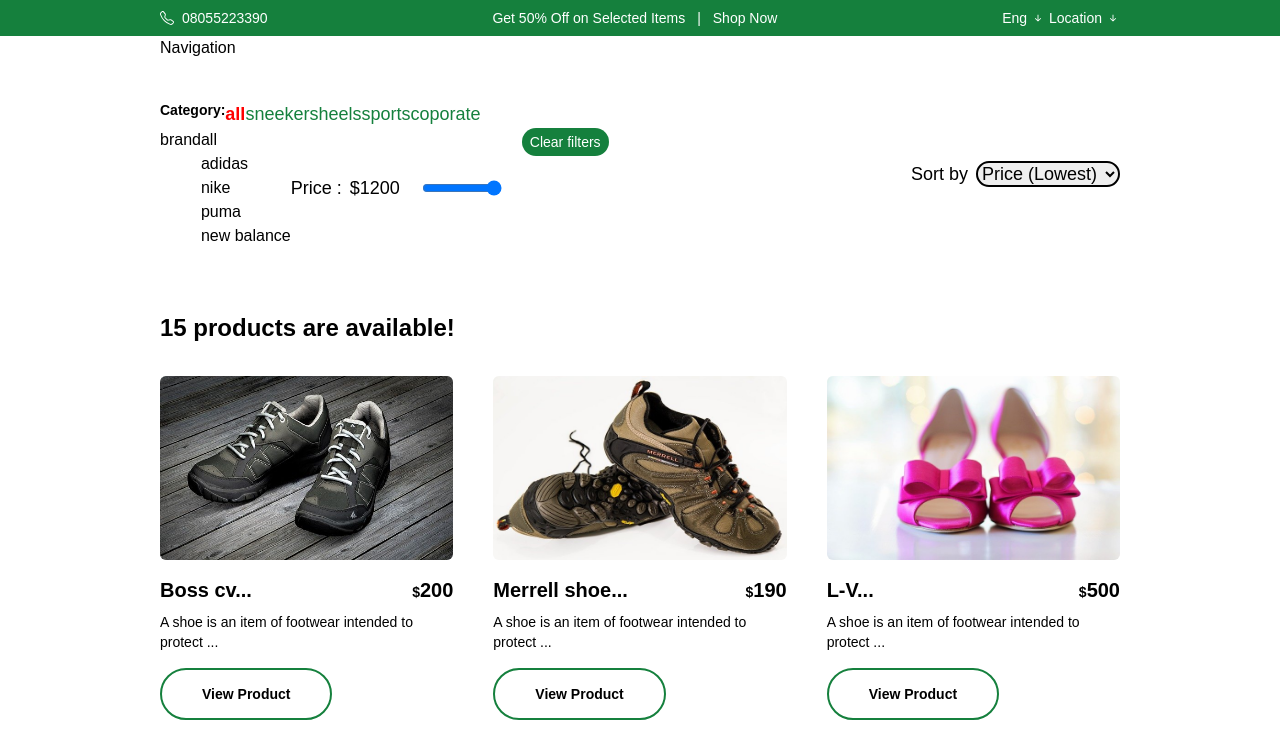
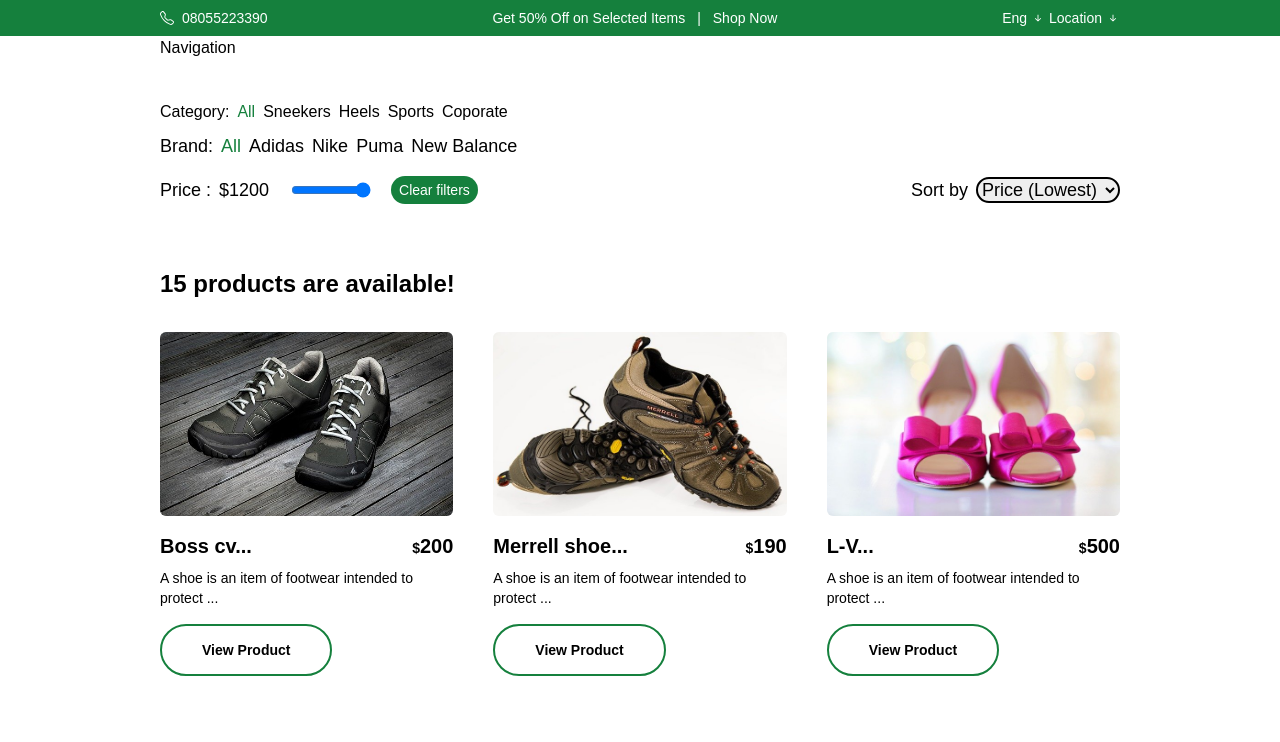
Before and after one commit to Osezei/productsDisplayPracice, a React (Create React App) app: page /products in a window 1280 px wide. Shown: the top 742 px of the page. Built offline with nearby package versions, Linux system fonts and the light colour scheme.

Commit message:
implementing login

```diff
--- a/src/App.js
+++ b/src/App.js
@@ -8,6 +8,7 @@ import SingleProductPage from "./pages/SingleProductPage";
 import Error from "./pages/Error";
 import Cart from "./pages/Cart";
 import Checkout from "./pages/Checkout";
+import PrivateRoute from "./pages/PrivateRoute";
 
 function App() {
   return (
@@ -21,7 +22,15 @@ function App() {
 
         <Route exact path="/products/:id" element={<SingleProductPage />} />
 
-        <Route exact path="/checkout" element={<Checkout />} />
+        <Route
+          exact
+          path="/checkout"
+          element={
+            <PrivateRoute>
+              <Checkout />
+            </PrivateRoute>
+          }
+        />
 
         <Route exact path="*" element={<Error />} />
       </Routes>
--- a/src/components/ProductList.js
+++ b/src/components/ProductList.js
@@ -34,26 +34,19 @@ const ProductList = function () {
   }
   return (
     <Main className="container py-10 page">
-      {/* <div className="text-3xl textbold mt-4 mb-4 text-center text-green-700 font-bold">
-        <h2 className="">Products</h2>
-      </div> */}
-      {/* listing */}
-      <div className="w-full md:flex justify-between">
-        {/* section */}
-        <section>
-          <div className="flex">
-            <div className="text-sm font-semibold">
+      <div className="hidden md:flex items-center capitalize">
+        <div className="text-base font-medium pr-1">
           <h3>Category:</h3>
         </div>
-            <ul className="flex">
+        <ul className="flex text-base font-medium cursor-pointer">
           {["all", ...new Set(category)].map((item, index) => {
             return (
               <li
                 key={index}
                 className={`${
                   activeFilter === item.toLowerCase()
-                        ? "text-[red] text-lg font-bold"
-                        : "text-green-700 text-lg"
+                    ? "text-green-700 px-1"
+                    : "px-1"
                 }`}
                 onClick={() => {
                   categoryHandle(item);
@@ -65,13 +58,18 @@ const ProductList = function () {
           })}
         </ul>
       </div>
-          <div className="flex justify-between">
-            <h3>brand</h3>
-            <ul>
+      <div className="hidden md:flex capitalize  text-lg items-center pb-4 pt-2">
+        <h3 className="pr-1 font-medium">Brand:</h3>
+        <ul className="flex font-medium cursor-pointer">
           {["all", ...new Set(company)].map((item, index) => {
             return (
               <li
                 key={index}
+                className={`${
+                  activeFilter === item.toLowerCase()
+                    ? "text-green-700 px-1"
+                    : "px-1"
+                }`}
                 onClick={() => {
                   companyHandle(item);
                 }}
@@ -81,7 +79,11 @@ const ProductList = function () {
             );
           })}
         </ul>
-
+      </div>
+      <div className="w-full md:flex justify-between">
+        {/* section */}
+        <section>
+          <div className="flex justify-between">
             <div className="flex items-center justify-between text-sm font-normal lg:text-lg lg:font-medium">
               <h3 className="">Price :</h3>
               <p className=" pl-1 w-12 lg:w-20 lg:px-2">${price}</p>
@@ -122,6 +124,7 @@ const ProductList = function () {
           </div>
         </div>
       </div>
+
       {/* end of list */}
       <div className="pt-16 pb-4 font-semibold text-2xl">
         <p>{noOfProducts} products are available!</p>
--- a/src/index.js
+++ b/src/index.js
@@ -19,9 +19,11 @@ root.render(
       redirectUri={window.location.origin}
       cacheLocation="localstorage"
     >
-      <AppProvider>
-        <App />
-      </AppProvider>
+      <UserProvider>
+        <AppProvider>
+          <App />
+        </AppProvider>
+      </UserProvider>
     </Auth0Provider>
   </React.StrictMode>
 );
--- a/src/pages/Cart.js
+++ b/src/pages/Cart.js
@@ -12,7 +12,9 @@ const Cart = () => {
     decreaseCart,
     removeItem,
   } = useGlobalContext();
-  //const { loginWithRedirect, myUser, logout } = useUserContext();
+
+  const { loginWithRedirect, myUser, logout } = useUserContext();
+
   if (cart.length < 1) {
     return (
       <section>
@@ -109,6 +111,11 @@ const Cart = () => {
           <span>${total_amount.toFixed(2)}</span>
         </div>
       </div>
+      {myUser ? (
+        <Link to="/checkout">Proceed to checkout</Link>
+      ) : (
+        <button onClick={loginWithRedirect}>Login</button>
+      )}
     </section>
   );
 };
--- a/src/pages/Checkout.js
+++ b/src/pages/Checkout.js
@@ -1,7 +1,60 @@
-import React from "react";
+import React, { useState } from "react";
+import { useGlobalContext } from "../context/context";
+
+const publicKey = "pk_test_48943d1c6b316f95f54ff9bc7d5f15cdade0bef0";
+const amount = 10000;
 
 const Checkout = () => {
-  return <div>Checkout</div>;
+  const [email, setEmail] = useState("");
+  const [name, setName] = useState("");
+  const [phone, setPhone] = useState("");
+  const { total_amount, clearCart } = useGlobalContext();
+
+  const componentProps = {
+    email,
+    amount: total_amount * 100,
+    metadata: { name, phone },
+    publicKey,
+    text: "Pay Now",
+    onSuccess: () => {
+      alert("Thanks for doing business with us!");
+      clearCart();
+    },
+    onClose: () => alert("You need this, don't go"),
+  };
+
+  return (
+    <section>
+      <h2>checkout</h2>
+      <div>
+        <label>Name</label>
+        <input
+          type="text"
+          id="name"
+          onChange={(e) => setName(e.target.value)}
+          placeholder="Enter your name"
+        />
+      </div>
+      <div>
+        <label>Email</label>
+        <input
+          type="text"
+          id="email"
+          onChange={(e) => setEmail(e.target.value)}
+          placeholder="Enter your email"
+        />
+      </div>
+      <div>
+        <label>Phone</label>
+        <input
+          type="text"
+          id="phone"
+          onChange={(e) => setPhone(e.target.value)}
+          placeholder="Enter your phone"
+        />
+      </div>
+    </section>
+  );
 };
 
 export default Checkout;
--- /dev/null
+++ b/src/pages/PrivateRoute.js
@@ -0,0 +1,13 @@
+import React from "react";
+import { useAuth0 } from "@auth0/auth0-react";
+import { Navigate } from "react-router-dom";
+
+const PrivateRoute = ({ children }) => {
+  const { user } = useAuth0();
+  if (!user) {
+    return <Navigate to="/" />;
+  }
+  return children;
+};
+
+export default PrivateRoute;
--- a/src/pages/SingleProductPage.js
+++ b/src/pages/SingleProductPage.js
@@ -38,10 +38,7 @@ const SingleProductPage = function () {
   });
   return (
     <Main className="">
-      <Header />
-      <Navigation />
-      <SideBar />
-      <section className="container page">
+      <section className="container">
         <div className="flex py-10">
           <p className="flex text-base">
             <Link to="/products" className="flex items-center font-medium pr-1">
@@ -107,7 +104,6 @@ const SingleProductPage = function () {
           </div>
         </div>
       </section>
-      <Footer />
     </Main>
   );
 };
```
Lines whose indentation alone changed are shown as unchanged.
